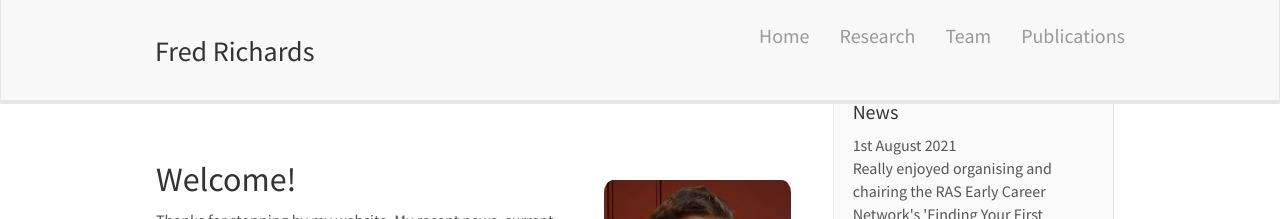
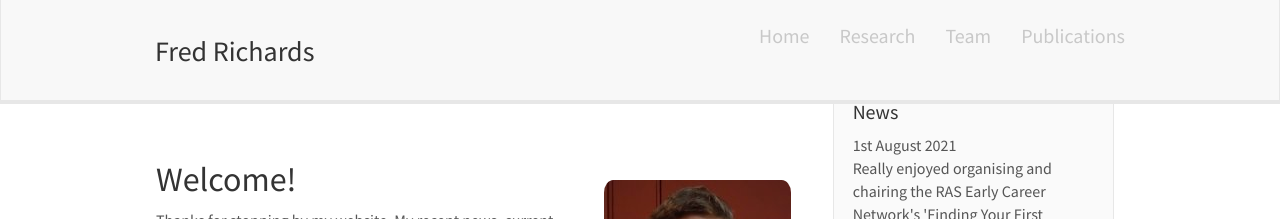
Before and after one commit to freddrichards/freddrichards.github.io, a Jekyll site: the page built from index.md, in a window 1280 px wide. Shown: the top 219 px of the page. Built offline with Jekyll 4.4.1, drawn with Linux system fonts in a browser that asks for light colours; nearby versions of some CDN libraries.

Commit message:
Update header.html

```diff
--- a/_includes/header.html
+++ b/_includes/header.html
@@ -12,10 +12,10 @@
 	</div>
 	<div class="collapse navbar-collapse" id="navbar-collapse-1">
 	  <ul class="nav navbar-nav navbar-right">
-		<li><a href="{{ site.url }}{{ site.baseurl }}/"><h4 style="color:rgb(153, 153, 153);"> Home</h4></a></li>
-		<li><a href="{{ site.url }}{{ site.baseurl }}/research"><h4 style="color:rgb(153, 153, 153);">Research</h4></a></li>
-		<li><a href="{{ site.url }}{{ site.baseurl }}/team"><h4 style="color:rgb(153, 153, 153);">Team</h4></a></li>
-		<li><a href="{{ site.url }}{{ site.baseurl }}/publications"><h4 style="color:rgb(153, 153, 153);">Publications</h4></a></li>
+		<li><a href="{{ site.url }}{{ site.baseurl }}/"><h4 style="color:rgb(200, 200, 200);vertical-align:middle;"> Home</h4></a></li>
+		<li><a href="{{ site.url }}{{ site.baseurl }}/research"><h4 style="color:rgb(200, 200, 200);vertical-align:middle;">Research</h4></a></li>
+		<li><a href="{{ site.url }}{{ site.baseurl }}/team"><h4 style="color:rgb(200, 200, 200);vertical-align:middle;">Team</h4></a></li>
+		<li><a href="{{ site.url }}{{ site.baseurl }}/publications"><h4 style="color:rgb(200, 200, 200);vertical-align:middle;" >Publications</h4></a></li>
 	  </ul>
 	</div>
   </div>
```
